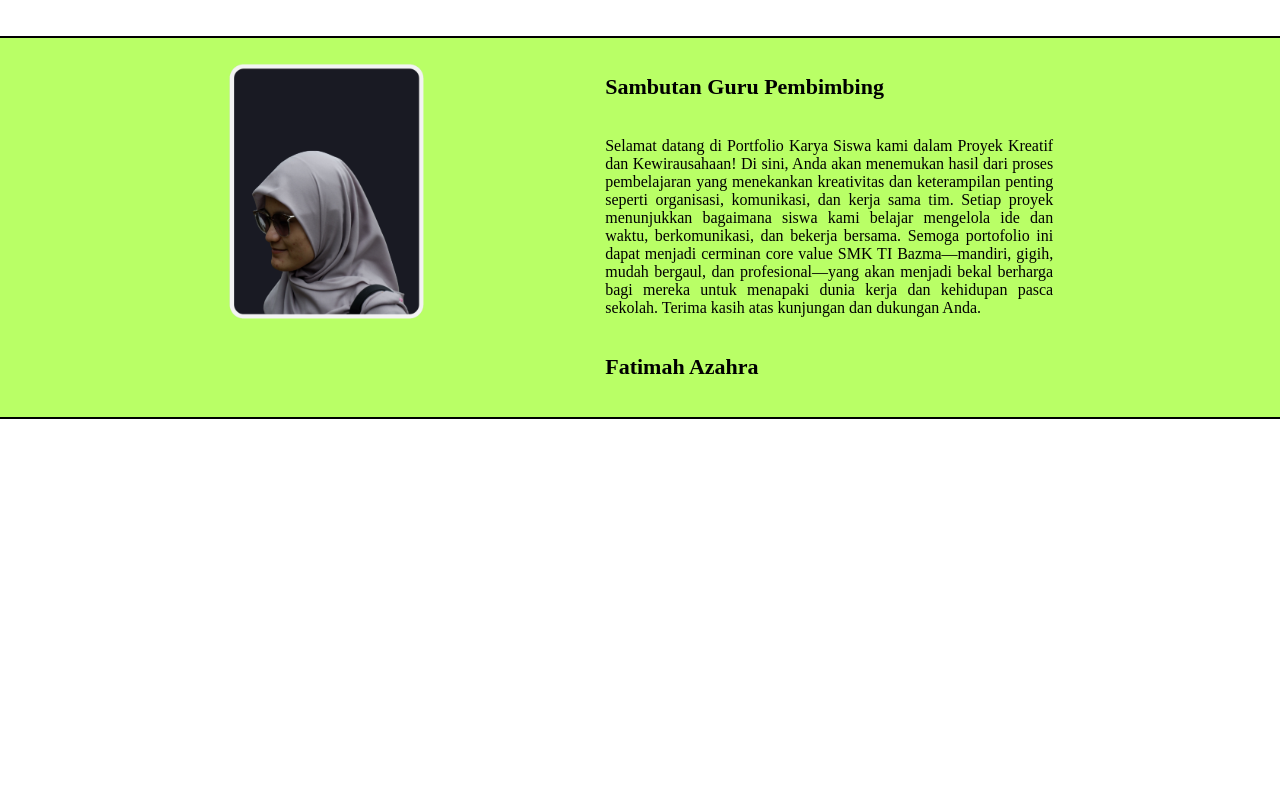
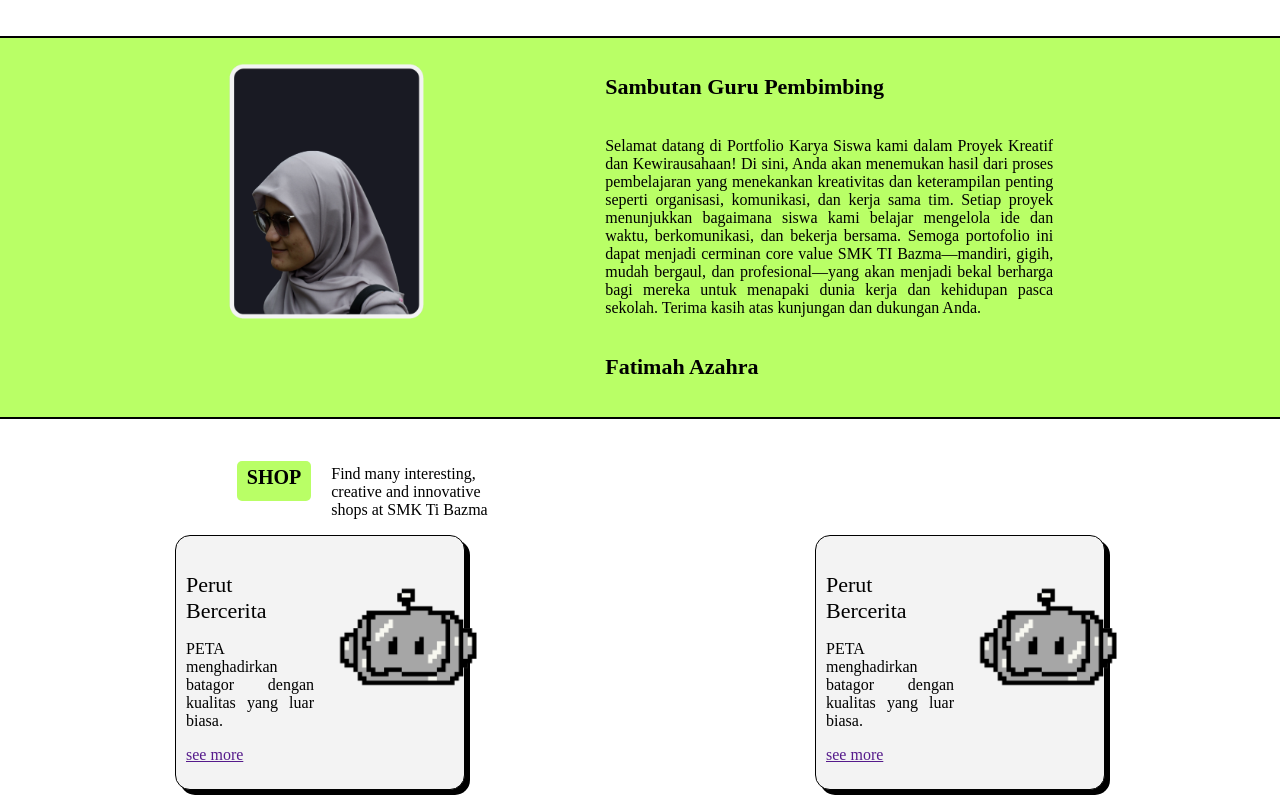
Before and after one commit to FISmart1/web_pkk, a website: page Sources/index.html in a window 1280 px wide. Shown: the part 554-1354 px from the top of the page. Before the commit the page ends 1003 px from the top, so only its background shows below. Drawn offline with Linux system fonts and the light colour scheme.

Commit message:
mengubah file

```diff
--- a/Sources/index.html
+++ b/Sources/index.html
@@ -36,12 +36,12 @@
                 mendukung semangat kewirausahaan dan inovasi generasi muda di SMK TI Bazma!</p>
         </div>
         <div class="images-right">
-            <img src="/images/right_img.png" alt="">
+            <img src="images/right_img.png" alt="">
         </div>
     </section>
     <section class="jumbroton">
         <div class="image-left">
-            <img src="/images/bumimah.png" alt="">
+            <img src="images/bumimah.png" alt="">
         </div>
         <div class="text-right">
             <h5>Sambutan Guru Pembimbing</h5>
@@ -52,7 +52,30 @@
     </section>
     <section class="jumbroton-card">
         <div class="judul">
-
+            <h5>SHOP</h5>
+            <p>Find many interesting, creative and innovative shops at SMK Ti Bazma</p>
+        </div>
+        <div class="list-card">
+            <div class="card">
+                <div class="text">
+                    <h5>Perut Bercerita</h5>
+                    <p>PETA menghadirkan batagor dengan kualitas yang luar biasa.</p>
+                    <a href="">see more</a>
+                </div>
+                <div class="img">
+                    <img src="images/Mc.png" alt="">
+                </div>
+            </div>
+            <div class="card">
+                <div class="text">
+                    <h5>Perut Bercerita</h5>
+                    <p>PETA menghadirkan batagor dengan kualitas yang luar biasa.</p>
+                    <a href="">see more</a>
+                </div>
+                <div class="img">
+                    <img src="images/Mc.png" alt="">
+                </div>
+            </div>
         </div>
     </section>
 </body>
--- a/Sources/style.css
+++ b/Sources/style.css
@@ -124,3 +124,65 @@ nav ul li a:hover {
     font-weight: bold;
     font-size: 22px;
 }
+
+/* card */
+
+.jumbroton-card {
+
+    margin-bottom: 10px;
+}
+
+.judul {
+    display: flex;
+    margin-left: 18.5%;
+    width: 20%;
+    gap: 20px;
+}
+
+.judul h5 {
+    margin-top: 5%;
+    border-radius: 5px;
+    background-color: #B9FF66;
+    padding: 5px 10px;
+    font-weight: 600;
+    font-size: 20px;
+}
+
+.list-card {
+    display: grid;
+    grid-template-columns: repeat(2, 1fr);
+    align-items: center; /* Vertikal (atas-bawah) */
+    justify-items: center; /* Horizontal (kiri-kanan) */
+
+}
+
+.card {
+    width: 45%;
+    display: flex;
+    background-color: rgb(243, 243, 243);
+    border-radius: 15px;
+    box-shadow:  5px 5px black;
+    border: 1px solid black;
+    padding-bottom: 25px;
+}
+
+.card .text {
+    width: 55%;
+    text-align: justify;
+    margin-left: 10px;
+}
+
+.card .text h5 {
+    font-size: 22px;
+    width: 100%;
+}
+
+.card .text h5 p{
+    text-align: center;
+}
+
+.card .img img {
+    width: 150px;
+    margin-top: 30%;
+    margin-left: 13%;
+}
--- a/index.js
+++ b/index.js
@@ -40,5 +40,5 @@ mongoose.connect(process.env.MONGO_URI, {
     console.error('Database connection error:', err); // Log jika terjadi kesalahan
   });
 
-  const taskRoutes = require('./routes/taskRoutes/'); // Mengimpor rute tugas
+  const taskRoutes = require('./routes/taskRoutes'); // Mengimpor rute tugas
   app.use('/api', taskRoutes); // Menambahkan prefiks /api untuk semua rute
```
Also changed, not shown: routes/taskRoutes.js (+28 -4 lines), Sources/images/Mc.png (added).
